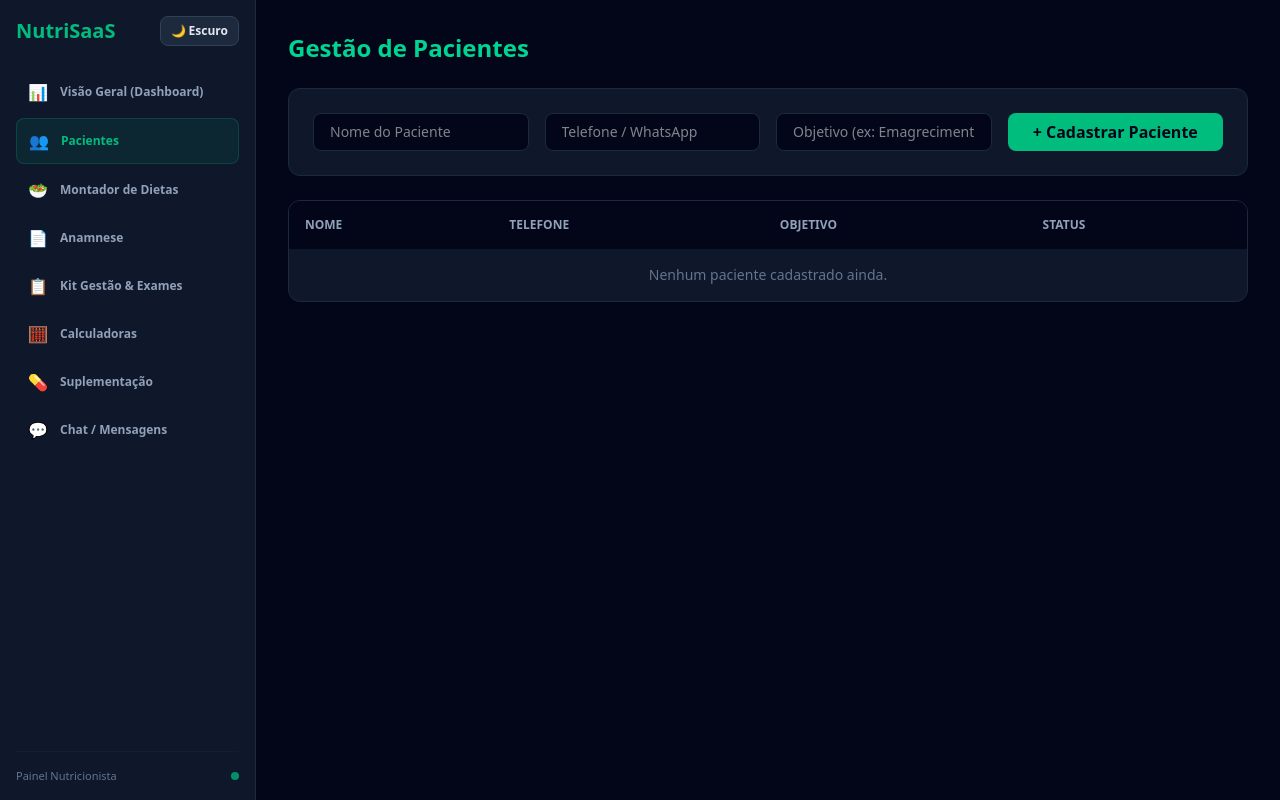
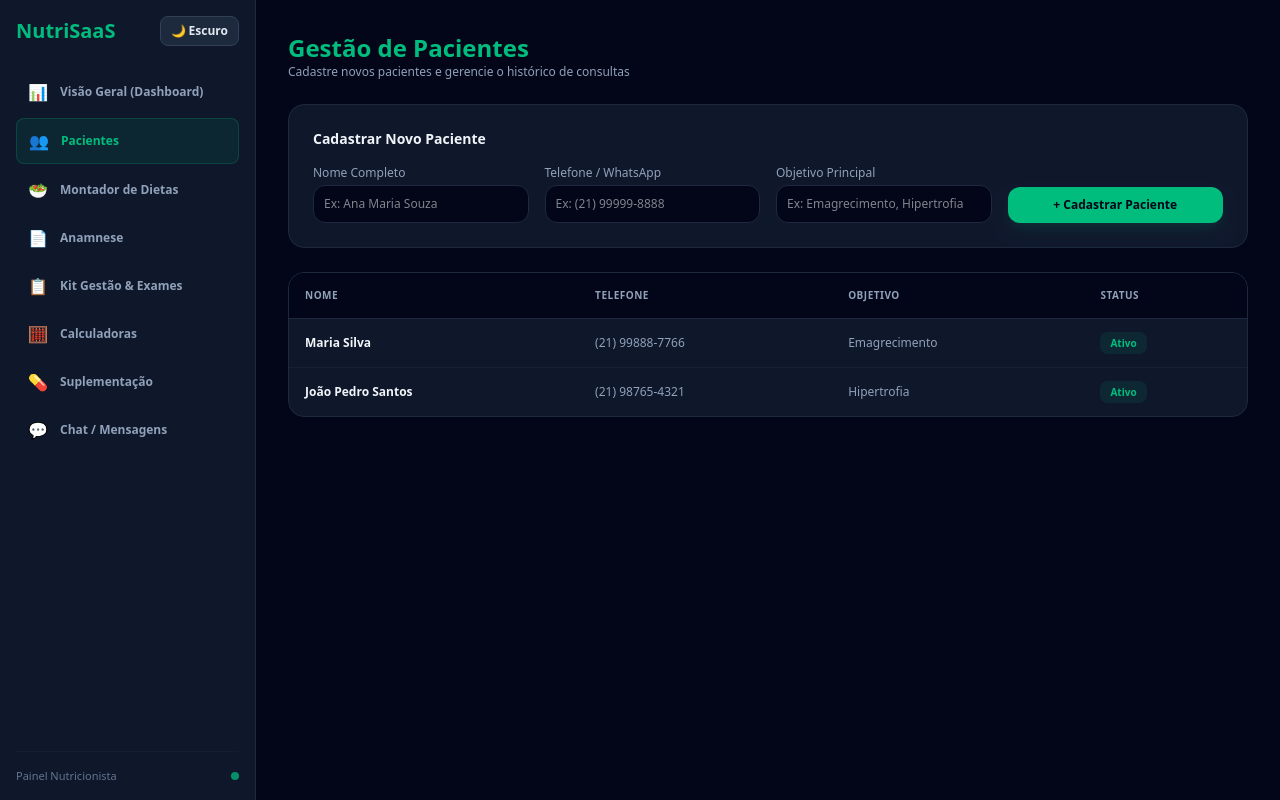
Before and after one commit to webdesignermarlon-code/nutrisaas, a Next.js app: page /dashboard/pacientes in a window 1280 px wide. Built offline with nearby package versions, Linux system fonts and the light colour scheme.

Commit message:
Ajusta cores dinamicas do modo claro/escuro na pagina de pacientes

```diff
--- a/app/dashboard/pacientes/page.tsx
+++ b/app/dashboard/pacientes/page.tsx
@@ -1,83 +1,148 @@
 'use client'
 
-import { useState } from 'react'
+import { useState, useEffect } from 'react'
+
+interface Paciente {
+  id: number
+  nome: string
+  telefone: string
+  objetivo: string
+  status: string
+}
 
 export default function PacientesPage() {
-  const [pacientes, setPacientes] = useState<any[]>([])
+  const [isLight, setIsLight] = useState(false)
   const [nome, setNome] = useState('')
   const [telefone, setTelefone] = useState('')
   const [objetivo, setObjetivo] = useState('')
+  const [pacientes, setPacientes] = useState<Paciente[]>([
+    { id: 1, nome: 'Maria Silva', telefone: '(21) 99888-7766', objetivo: 'Emagrecimento', status: 'Ativo' },
+    { id: 2, nome: 'João Pedro Santos', telefone: '(21) 98765-4321', objetivo: 'Hipertrofia', status: 'Ativo' },
+  ])
 
-  const handleSalvar = (e: React.FormEvent) => {
+  useEffect(() => {
+    const checkTheme = () => {
+      const theme = localStorage.getItem('nutrisaas-theme')
+      setIsLight(theme === 'light')
+    }
+    checkTheme()
+    window.addEventListener('storage', checkTheme)
+    const interval = setInterval(checkTheme, 500)
+    return () => {
+      window.removeEventListener('storage', checkTheme)
+      clearInterval(interval)
+    }
+  }, [])
+
+  const handleCadastrar = (e: React.FormEvent) => {
     e.preventDefault()
     if (!nome) return
-    setPacientes([{ id: Date.now(), nome, telefone, objetivo }, ...pacientes])
+
+    const novo: Paciente = {
+      id: Date.now(),
+      nome,
+      telefone: telefone || 'Não informado',
+      objetivo: objetivo || 'Acompanhamento Geral',
+      status: 'Ativo',
+    }
+
+    setPacientes([novo, ...pacientes])
     setNome('')
     setTelefone('')
     setObjetivo('')
   }
 
+  // Estilos dinâmicos do tema claro / escuro
+  const bgCard = isLight ? 'bg-white border-slate-200 text-slate-900 shadow-sm' : 'bg-slate-900 border-slate-800 text-slate-100'
+  const bgInput = isLight ? 'bg-slate-50 border-slate-300 text-slate-900 placeholder:text-slate-400' : 'bg-slate-950 border-slate-800 text-white'
+  const bgHeaderTable = isLight ? 'bg-slate-100 text-slate-600 border-slate-200' : 'bg-slate-950 text-slate-400 border-slate-800'
+  const textLabel = isLight ? 'text-slate-600 font-semibold' : 'text-slate-400'
+
   return (
-    <div className="space-y-6 text-slate-100">
-      <div className="flex items-center justify-between">
-        <h1 className="text-2xl font-bold text-emerald-400">Gestão de Pacientes</h1>
+    <div className="space-y-6">
+      {/* Topo da Tela */}
+      <div>
+        <h1 className="text-2xl font-bold text-emerald-500">Gestão de Pacientes</h1>
+        <p className={`text-xs ${isLight ? 'text-slate-600' : 'text-slate-400'}`}>
+          Cadastre novos pacientes e gerencie o histórico de consultas
+        </p>
       </div>
 
-      <form onSubmit={handleSalvar} className="grid grid-cols-1 gap-4 rounded-xl border border-slate-800 bg-slate-900 p-6 md:grid-cols-4">
+      {/* Formulário de Cadastro */}
+      <form onSubmit={handleCadastrar} className={`rounded-2xl border p-6 space-y-4 ${bgCard}`}>
+        <h2 className="text-sm font-bold">Cadastrar Novo Paciente</h2>
+        <div className="grid grid-cols-1 md:grid-cols-4 gap-4">
+          <div>
+            <label className={`block text-xs mb-1 ${textLabel}`}>Nome Completo</label>
             <input
               type="text"
-          placeholder="Nome do Paciente"
-          required
+              placeholder="Ex: Ana Maria Souza"
               value={nome}
               onChange={(e) => setNome(e.target.value)}
-          className="rounded-lg border border-slate-800 bg-slate-950 px-4 py-2 text-sm text-white focus:border-emerald-500 focus:outline-none"
+              className={`w-full rounded-xl border p-2.5 text-xs focus:border-emerald-500 focus:outline-none ${bgInput}`}
             />
+          </div>
+          <div>
+            <label className={`block text-xs mb-1 ${textLabel}`}>Telefone / WhatsApp</label>
             <input
               type="text"
-          placeholder="Telefone / WhatsApp"
+              placeholder="Ex: (21) 99999-8888"
               value={telefone}
               onChange={(e) => setTelefone(e.target.value)}
-          className="rounded-lg border border-slate-800 bg-slate-950 px-4 py-2 text-sm text-white focus:border-emerald-500 focus:outline-none"
+              className={`w-full rounded-xl border p-2.5 text-xs focus:border-emerald-500 focus:outline-none ${bgInput}`}
             />
+          </div>
+          <div>
+            <label className={`block text-xs mb-1 ${textLabel}`}>Objetivo Principal</label>
             <input
               type="text"
-          placeholder="Objetivo (ex: Emagrecimento)"
+              placeholder="Ex: Emagrecimento, Hipertrofia"
               value={objetivo}
               onChange={(e) => setObjetivo(e.target.value)}
-          className="rounded-lg border border-slate-800 bg-slate-950 px-4 py-2 text-sm text-white focus:border-emerald-500 focus:outline-none"
+              className={`w-full rounded-xl border p-2.5 text-xs focus:border-emerald-500 focus:outline-none ${bgInput}`}
             />
+          </div>
+          <div className="flex items-end">
             <button
               type="submit"
-          className="rounded-lg bg-emerald-500 font-bold text-slate-950 hover:bg-emerald-400"
+              className="w-full bg-emerald-500 hover:bg-emerald-400 text-slate-950 font-bold py-2.5 px-4 rounded-xl text-xs transition shadow-lg shadow-emerald-500/10"
             >
               + Cadastrar Paciente
             </button>
+          </div>
+        </div>
       </form>
 
-      <div className="overflow-x-auto rounded-xl border border-slate-800 bg-slate-900">
-        <table className="w-full text-left text-sm text-slate-300">
-          <thead className="bg-slate-950 text-xs uppercase text-slate-400">
-            <tr>
+      {/* Tabela de Pacientes */}
+      <div className={`rounded-2xl border overflow-hidden ${bgCard}`}>
+        <div className="overflow-x-auto">
+          <table className="w-full text-left border-collapse text-xs">
+            <thead>
+              <tr className={`border-b text-[10px] font-bold uppercase tracking-wider ${bgHeaderTable}`}>
                 <th className="p-4">Nome</th>
                 <th className="p-4">Telefone</th>
                 <th className="p-4">Objetivo</th>
                 <th className="p-4">Status</th>
               </tr>
             </thead>
-          <tbody>
+            <tbody className={`divide-y ${isLight ? 'divide-slate-200' : 'divide-slate-800/60'}`}>
               {pacientes.length === 0 ? (
                 <tr>
-                <td colSpan={4} className="p-4 text-center text-slate-500">
+                  <td colSpan={4} className="p-6 text-center text-slate-400">
                     Nenhum paciente cadastrado ainda.
                   </td>
                 </tr>
               ) : (
                 pacientes.map((p) => (
-                <tr key={p.id} className="border-t border-slate-800 hover:bg-slate-800/40">
-                  <td className="p-4 font-semibold text-white">{p.nome}</td>
-                  <td className="p-4">{p.telefone || '-'}</td>
-                  <td className="p-4">{p.objetivo || '-'}</td>
-                  <td className="p-4"><span className="rounded bg-emerald-500/10 px-2 py-1 text-xs text-emerald-400">Ativo</span></td>
+                  <tr key={p.id} className={`transition ${isLight ? 'hover:bg-slate-50' : 'hover:bg-slate-950/40'}`}>
+                    <td className="p-4 font-bold">{p.nome}</td>
+                    <td className={`p-4 ${isLight ? 'text-slate-600' : 'text-slate-400'}`}>{p.telefone}</td>
+                    <td className={`p-4 ${isLight ? 'text-slate-600' : 'text-slate-400'}`}>{p.objetivo}</td>
+                    <td className="p-4">
+                      <span className="bg-emerald-500/10 text-emerald-500 px-2.5 py-1 rounded-lg text-[10px] font-bold">
+                        {p.status}
+                      </span>
+                    </td>
                   </tr>
                 ))
               )}
@@ -85,5 +150,6 @@ export default function PacientesPage() {
           </table>
         </div>
       </div>
+    </div>
   )
 }
```
Lines whose indentation alone changed are shown as unchanged.
